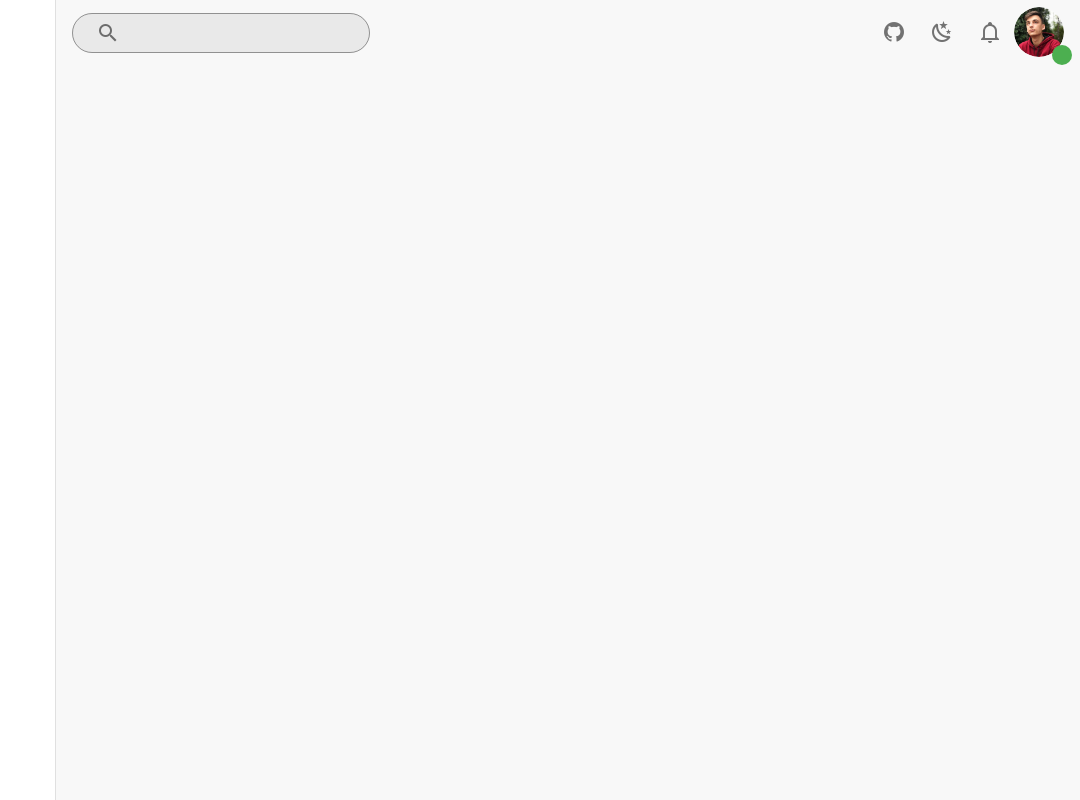
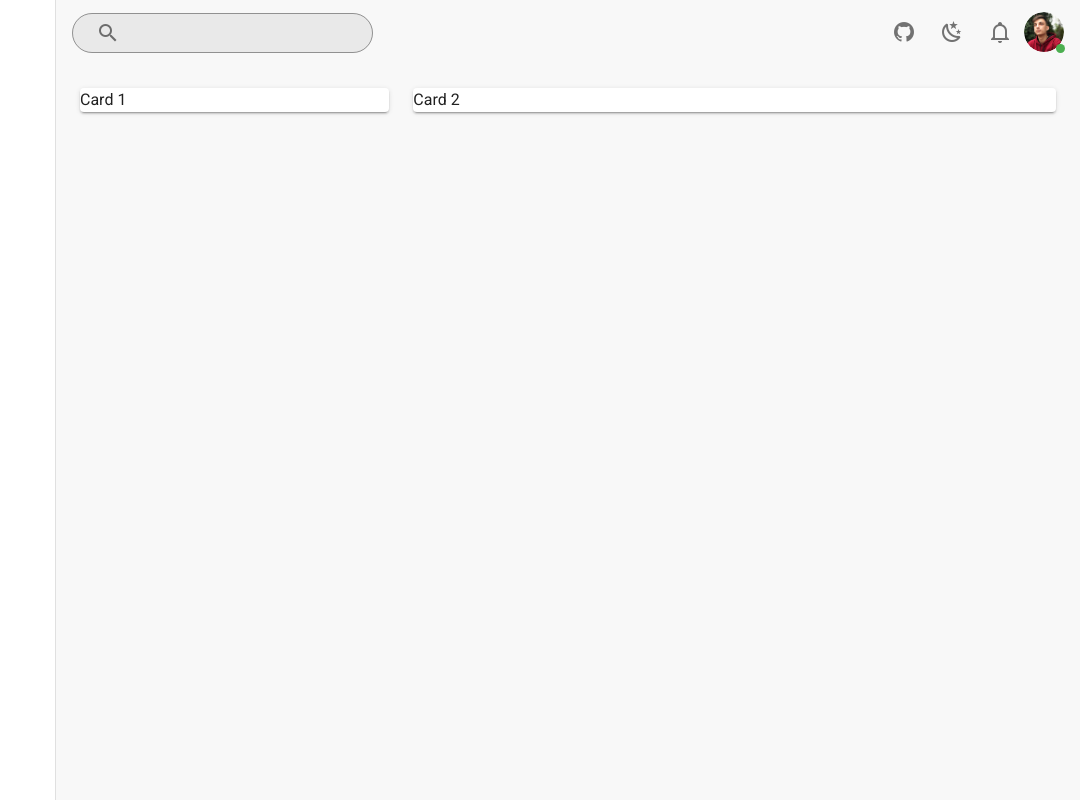
Before and after one commit to BerPGR/nuxt-vuetify-materio-dashboard, a Nuxt app: page / in a window 1280 px wide. Shown: the whole page, without its empty margins (200-1280 px from the left). Built offline with nearby package versions, Linux system fonts and the light colour scheme.

Commit message:
Adding a container with styles

```diff
--- a/layouts/default.vue
+++ b/layouts/default.vue
@@ -9,7 +9,7 @@
     <v-app-bar color="transparent" flat app>
       <v-row>
         <v-col cols="12" sm="7">
-          <v-text-field filled rounded outlined dense prepend-inner-icon="mdi-magnify" class="mt-7"></v-text-field>
+          <v-text-field color="purple" filled rounded outlined dense prepend-inner-icon="mdi-magnify" class="mt-7"></v-text-field>
         </v-col>
       </v-row>
       <v-spacer></v-spacer>
@@ -28,10 +28,10 @@
           mdi-bell-outline
         </v-icon>
       </v-btn>
-      <v-badge overlap bottom color="green">
-        <v-avatar size="50">
-        <v-img :src="require('../assets/help/eu.png')"></v-img>
-      </v-avatar>
+      <v-badge dot overlap bottom color="green">
+        <v-avatar size="40">
+          <v-img :src="require('../assets/help/eu.png')"></v-img>
+        </v-avatar>
       </v-badge>
     </v-app-bar>
     <v-main>
--- a/pages/index.vue
+++ b/pages/index.vue
@@ -1,9 +1,26 @@
 <template>
-  <v-row>
-    <v-col>
+  <v-container>
 
-    </v-col>
-  </v-row>
+    <v-row>
+      <v-col cols="12">
+      <v-row>
+        <v-col cols="12" sm="4">
+          <v-card>
+            <p>
+              Card 1
+            </p>
+          </v-card>
+
+        </v-col>
+        <v-col cols="12" sm="8"><v-card>
+          <p>
+              Card 2
+            </p>
+          </v-card></v-col>
+        </v-row>
+      </v-col>
+    </v-row>
+  </v-container>
 </template>
 
 <script>
@@ -11,3 +28,10 @@ export default {
   name: 'IndexPage',
 }
 </script>
+
+<style>
+.container {
+  margin-left: 0;
+  max-width: 100%;
+}
+</style>
```
